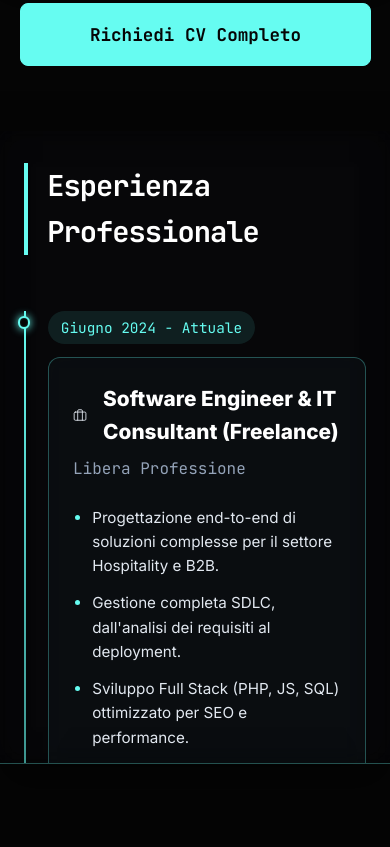
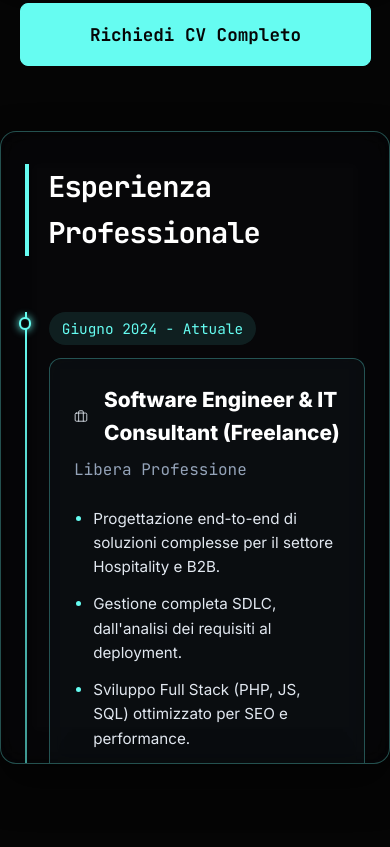
Before and after one commit to anddel00/Personale, a website built with webpack: page profilo.html in a window 390 px wide. Shown: the part 957-1804 px from the top of the page. Built offline with nearby package versions, Linux system fonts and the light colour scheme.

Commit message:
update scroll card

```diff
--- a/css/profilo_style.css
+++ b/css/profilo_style.css
@@ -304,6 +304,9 @@ footer { background-color: rgba(11, 12, 16, 0.95); border-top: 1px solid var(--b
     top: 10vh; /* Su mobile si ferma più in alto */
     height: 75vh;
     max-width: 100%;
+    border: 1px solid var(--border-color);
+    border-radius: 16px;
+
   }
   .timeline-track { padding: 2rem 1.5rem; }
   .timeline-section { margin-bottom: 3rem; }
```
